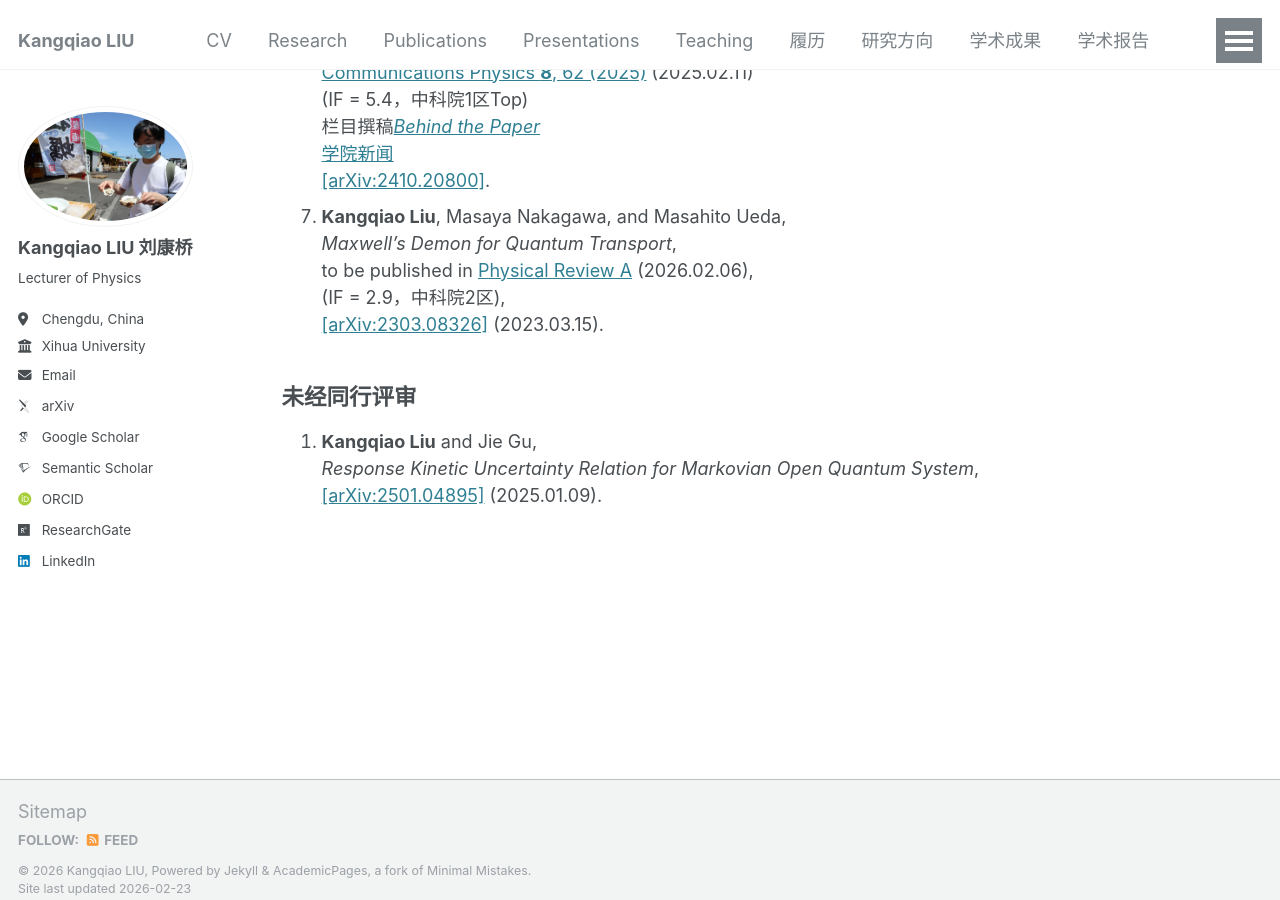
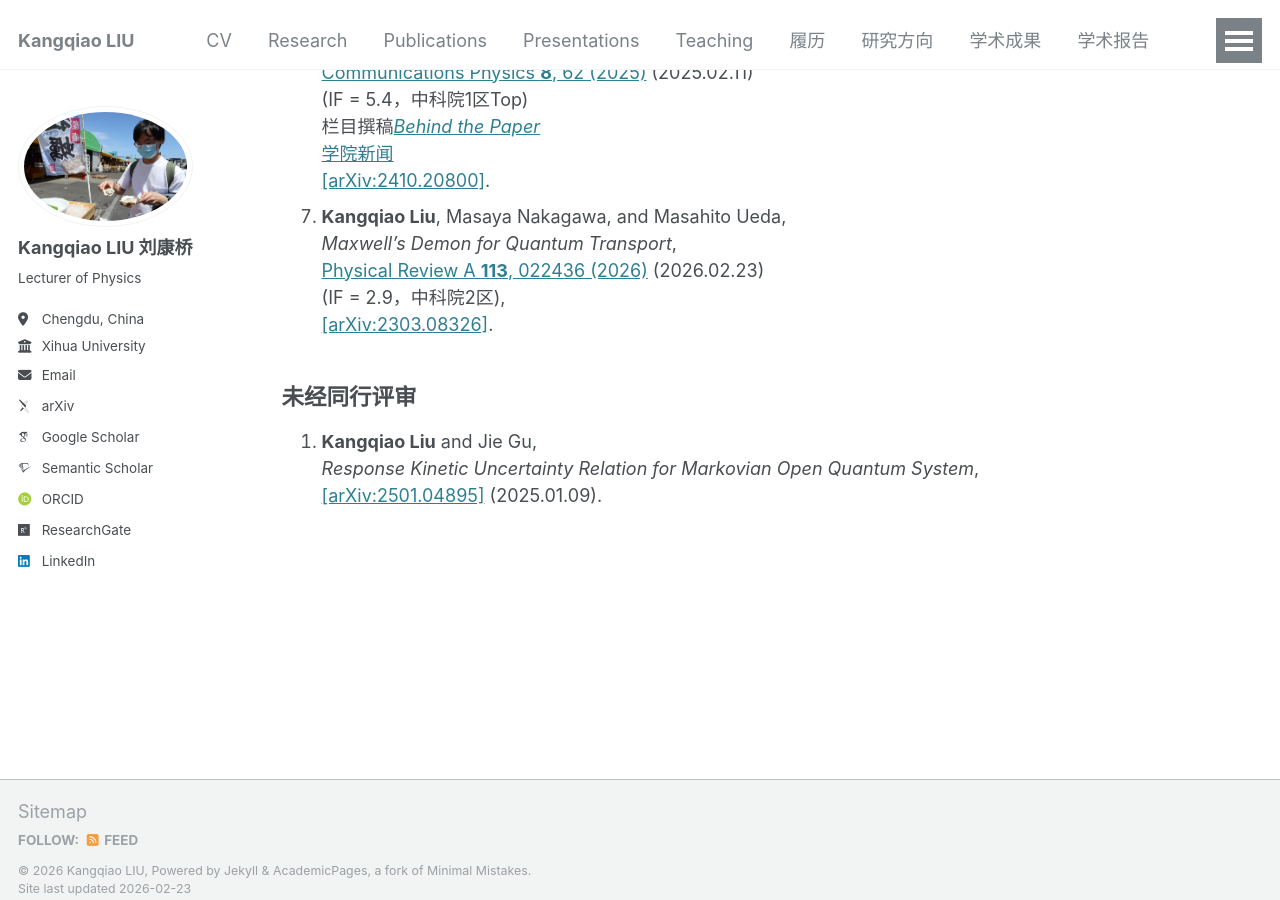
Before and after one commit to KangqiaoLiu/KangqiaoLiu.github.io, a Jekyll site: the page built from _pages/publications_zh.md, in a window 1280 px wide and 900 px high, scrolled down 1177 px. Built offline with Jekyll 4.4.1, drawn with Linux system fonts in a browser that asks for light colours; some web fonts are replaced.

Commit message:
Update publications_zh.md

```diff
--- a/_pages/publications_zh.md
+++ b/_pages/publications_zh.md
@@ -52,9 +52,9 @@
   [[arXiv:2410.20800]](https://arxiv.org/abs/2410.20800).
 7. **Kangqiao Liu**, Masaya Nakagawa, and Masahito Ueda,<br />
   *Maxwell's Demon for Quantum Transport*,<br />
-  to be published in [Physical Review A](https://journals.aps.org/pra/accepted/10.1103/rhvv-yd6w) (2026.02.06), <br />
+  [Physical Review A **113**, 022436 (2026)](https://journals.aps.org/pra/abstract/10.1103/rhvv-yd6w) (2026.02.23) <br />
   (IF = 2.9，中科院2区), <br />
-  [[arXiv:2303.08326]](https://arxiv.org/abs/2303.08326) (2023.03.15).
+  [[arXiv:2303.08326]](https://arxiv.org/abs/2303.08326).
 
 ## **未经同行评审**
 1. **Kangqiao Liu** and Jie Gu,<br />
```
